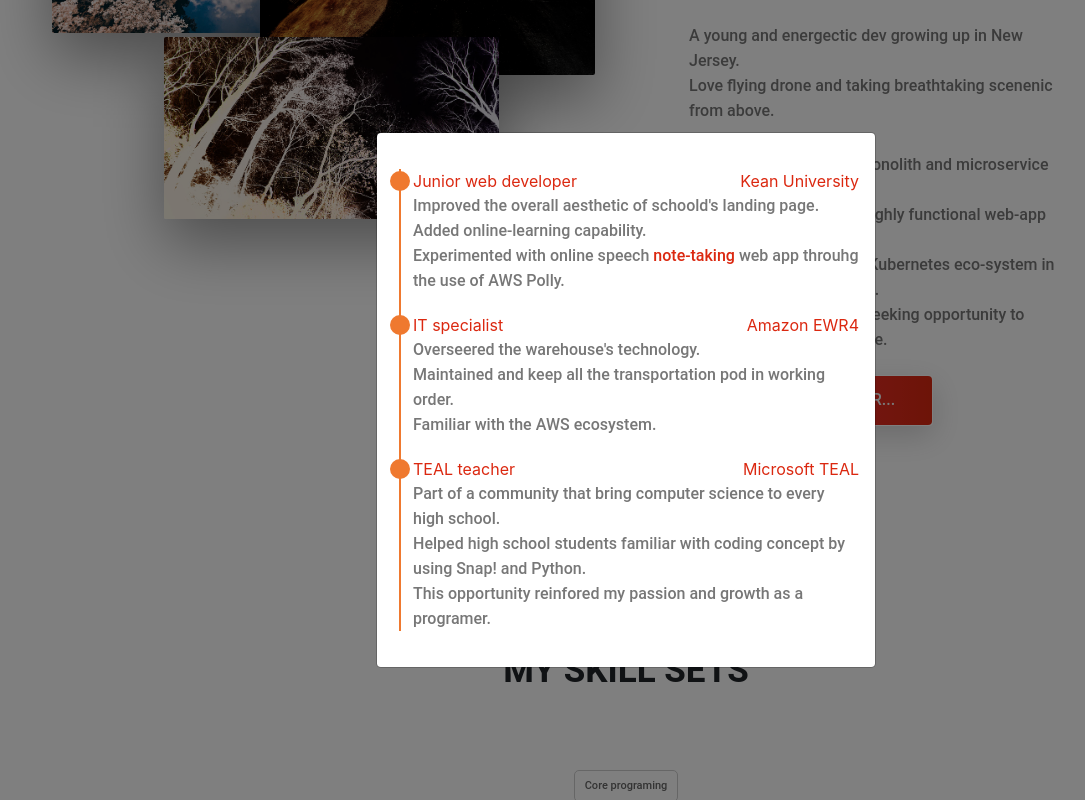
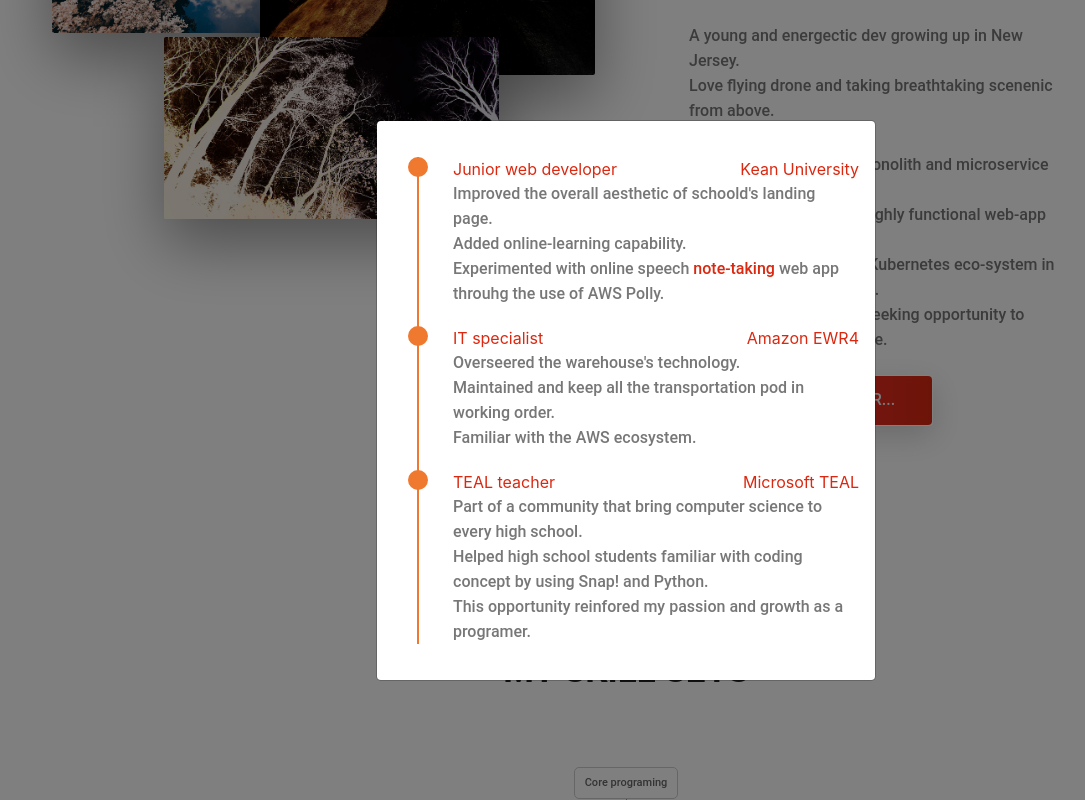
Before and after one commit to Ogger77/redo-porfolio, a website: page index.html in a window 1280 px wide. Both pictures are taken after a click on the button "MY JOURNEY SO FAR...". Shown: the part 1103-1903 px from the top of the page, without its empty margins (14-1099 px from the left). Drawn offline with nearby package versions, Linux system fonts and the light colour scheme.

Commit message:
fix timeline

```diff
--- a/css/style.css
+++ b/css/style.css
@@ -290,7 +290,7 @@
   display: inline-block;
   position: absolute;
   width: 2px;
-  left: 6px;
+  left: 24px;
   height: 100%;
   z-index: 400;
 }
@@ -305,11 +305,10 @@
   position: absolute;
   border-radius: 50%;
   border: 3px solid var(--primary-color2);
-  left: -3px;
+  left: 15px;
   width: 20px;
   height: 20px;
   z-index: 400;
-  margin-top: 0.1rem;
 }
 
 ul.timeline a {
@@ -319,13 +318,11 @@
 /* end timeline */
 
 /* start skill tree */
-* {
+
+.tree ul {
   margin: 0;
   padding: 0;
-}
-
-.tree ul {
-  padding-top: 20px;
+  padding-top: 1.1rem;
   position: relative;
 
   transition: all 0.5s;
--- a/index.html
+++ b/index.html
@@ -398,7 +398,7 @@
       <section class="project-area" id="projects">
         <div class="container">
           <div class="project-title pb-5">
-            <h1 class="text-uppercase title-h1">Recently Done Project</h1>
+            <h1 class="text-uppercase title-h1">Personal projects</h1>
           </div>
 
           <div class="button-group">
```
